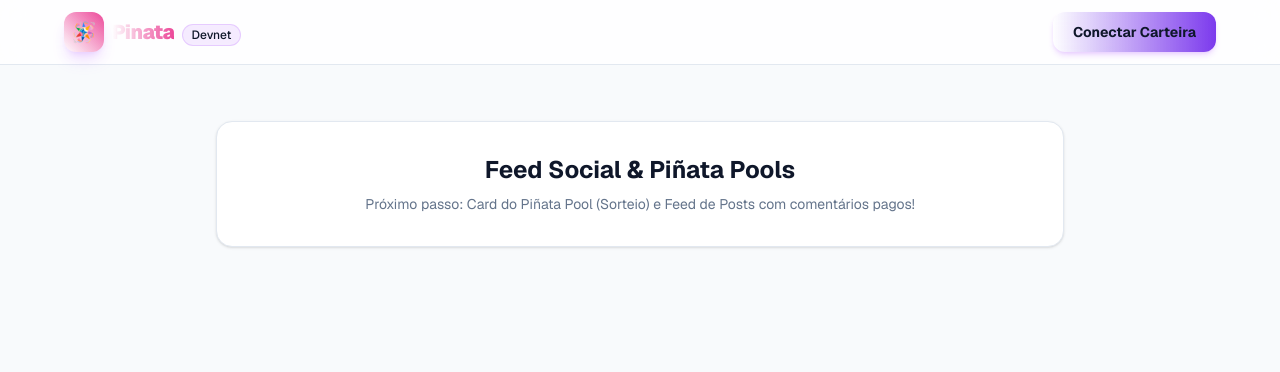
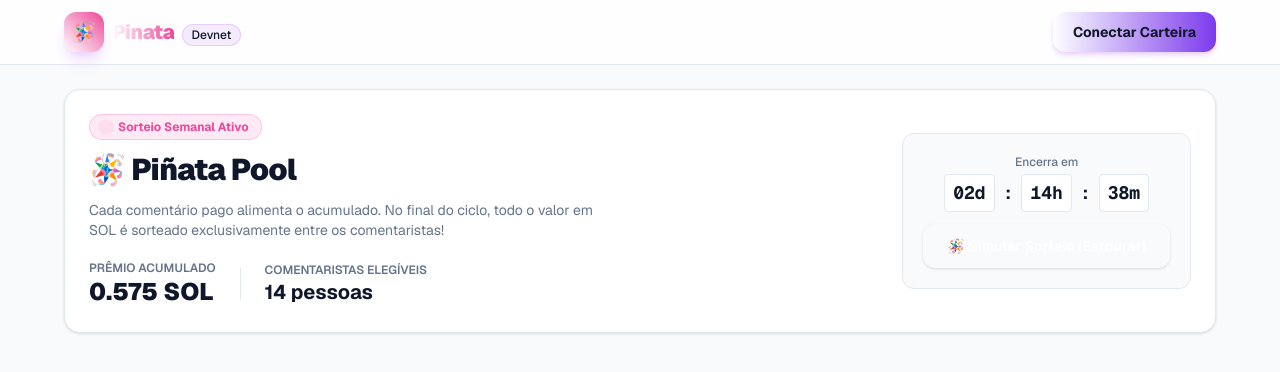
Before and after one commit to samirdourado/pinata, a Next.js app in the folder pinata_front/: page / in a window 1280 px wide. Shown: the top 372 px of the page. Built offline with nearby package versions, Linux system fonts and the light colour scheme.

Commit message:
Feat: Pinata pool card

```diff
--- a/pinata_front/app/page.tsx
+++ b/pinata_front/app/page.tsx
@@ -1,20 +1,16 @@
-import { Navbar } from "@/components/header";
+import { Navbar } from "@/components/Navbar";
+import { PinataPoolCard } from "@/components/PinataPoolCard";
 
 export default function Home() {
   return (
-    <div className="min-h-screen flex flex-col bg-background">
+    <div className="min-h-screen flex flex-col bg-[var(--background)] text-[var(--foreground)]">
       <Navbar />
 
-      <main className="flex-1 max-w-4xl w-full mx-auto p-4 md:p-6 space-y-6">
-        <div className="p-8 rounded-2xl bg-card border border-card-border text-center my-8 shadow-sm">
-          <h2 className="text-2xl font-bold mb-2">
-            Feed Social & Piñata Pools
-          </h2>
-          <p className="text-muted text-sm">
-            Próximo passo: Card do Piñata Pool (Sorteio) e Feed de Posts com
-            comentários pagos!
-          </p>
-        </div>
+      {/* Alinhado com a mesma largura do header (max-w-6xl) */}
+      <main className="flex-1 max-w-6xl w-full mx-auto py-6 space-y-6">
+        <PinataPoolCard />
+
+        {/* Em breve: Feed de Posts com Comentários Pagos */}
       </main>
     </div>
   );
--- /dev/null
+++ b/pinata_front/components/PinataPoolCard/index.tsx
@@ -0,0 +1,123 @@
+"use client";
+
+import { useState } from "react";
+
+export const PinataPoolCard = () => {
+  const [poolBalance] = useState(0.575);
+  const [totalParticipants] = useState(14);
+  const [isPopping, setIsPopping] = useState(false);
+  const [winner, setWinner] = useState<string | null>(null);
+
+  const handlePopPinata = () => {
+    setIsPopping(true);
+    setWinner(null);
+
+    setTimeout(() => {
+      const mockWinners = [
+        "@CryptoDev",
+        "@Web3Builder",
+        "@solana_fan",
+        "@satoshi_br",
+      ];
+      const randomWinner =
+        mockWinners[Math.floor(Math.random() * mockWinners.length)];
+
+      setWinner(randomWinner);
+      setIsPopping(false);
+    }, 2000);
+  };
+
+  return (
+    <section className="w-full rounded-2xl bg-[var(--card)] border border-[var(--card-border)] p-6 shadow-sm relative overflow-hidden transition-all">
+      <div className="flex flex-col md:flex-row items-center justify-between gap-6 relative z-10 max-w-6xl">
+        {/* Lado Esquerdo: Informações do Pool */}
+        <div className="flex-1 space-y-3 text-center md:text-left">
+          <div className="inline-flex items-center gap-2 px-3 py-1 rounded-full bg-pink-500/10 text-[var(--accent)] text-xs font-bold border border-pink-500/20">
+            <span className="w-2 h-2 rounded-full bg-[var(--accent)] animate-ping" />
+            Sorteio Semanal Ativo
+          </div>
+
+          <h2 className="text-3xl font-black tracking-tight text-[var(--foreground)] flex items-center justify-center md:justify-start gap-2">
+            🪅 Piñata Pool
+          </h2>
+
+          <p className="text-sm text-[var(--muted)] max-w-lg">
+            Cada comentário pago alimenta o acumulado. No final do ciclo, todo o
+            valor em SOL é sorteado exclusivamente entre os comentaristas!
+          </p>
+
+          <div className="flex items-center justify-center md:justify-start gap-6 pt-2">
+            <div>
+              <span className="text-xs text-[var(--muted)] uppercase font-semibold block">
+                Prêmio Acumulado
+              </span>
+              <span className="text-2xl font-black text-[var(--primary)]">
+                {poolBalance.toFixed(3)} SOL
+              </span>
+            </div>
+
+            <div className="h-8 w-px bg-[var(--card-border)]" />
+
+            <div>
+              <span className="text-xs text-[var(--muted)] uppercase font-semibold block">
+                Comentaristas Elegíveis
+              </span>
+              <span className="text-xl font-bold text-[var(--foreground)]">
+                {totalParticipants} pessoas
+              </span>
+            </div>
+          </div>
+        </div>
+
+        {/* Lado Direito: Contagem Regressiva e Botão */}
+        <div className="w-full md:w-auto flex flex-col items-center gap-3 bg-[var(--background)] p-5 rounded-xl border border-[var(--card-border)] text-center">
+          <div>
+            <span className="text-xs font-medium text-[var(--muted)] block mb-1">
+              Encerra em
+            </span>
+            <div className="flex items-center gap-2 text-lg font-mono font-bold text-[var(--primary)]">
+              <span className="px-2 py-1 rounded bg-[var(--card)] border border-[var(--card-border)]">
+                02d
+              </span>
+              :
+              <span className="px-2 py-1 rounded bg-[var(--card)] border border-[var(--card-border)]">
+                14h
+              </span>
+              :
+              <span className="px-2 py-1 rounded bg-[var(--card)] border border-[var(--card-border)]">
+                38m
+              </span>
+            </div>
+          </div>
+
+          <button
+            onClick={handlePopPinata}
+            disabled={isPopping}
+            className="w-full md:w-auto px-6 py-3 rounded-xl bg-[var(--primary)] hover:bg-[var(--primary-hover)] text-white text-sm font-bold shadow-sm transition-all cursor-pointer active:scale-95 disabled:opacity-50"
+          >
+            {isPopping
+              ? "🎲 Estourando Piñata..."
+              : "🪅 Simular Sorteio (Estourar)"}
+          </button>
+        </div>
+      </div>
+
+      {/* Resultado do Sorteio */}
+      {winner && (
+        <div className="mt-6 p-4 rounded-xl bg-emerald-500/10 border border-emerald-500/30 text-center">
+          <p className="text-xs font-semibold text-[var(--success)] uppercase tracking-wider">
+            🎉 Vencedor Escolhido via VRF On-Chain!
+          </p>
+          <p className="text-base font-bold text-[var(--foreground)] mt-1">
+            Parabéns <span className="text-[var(--primary)]">{winner}</span>!
+            Você recebeu{" "}
+            <span className="text-[var(--accent)]">
+              {poolBalance.toFixed(3)} SOL
+            </span>{" "}
+            direto na sua carteira!
+          </p>
+        </div>
+      )}
+    </section>
+  );
+};
```
Also changed, not shown: pinata_front/components/Navbar/index.tsx (renamed from pinata_front/components/header/index.tsx).
